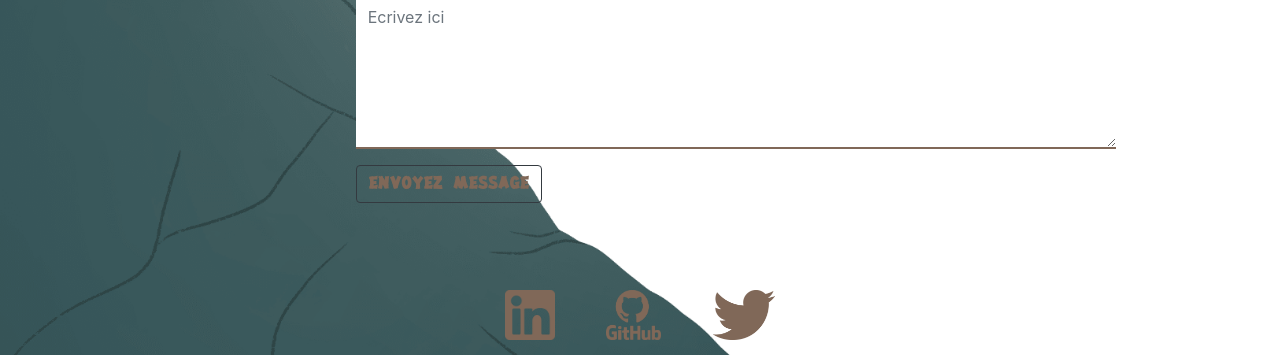
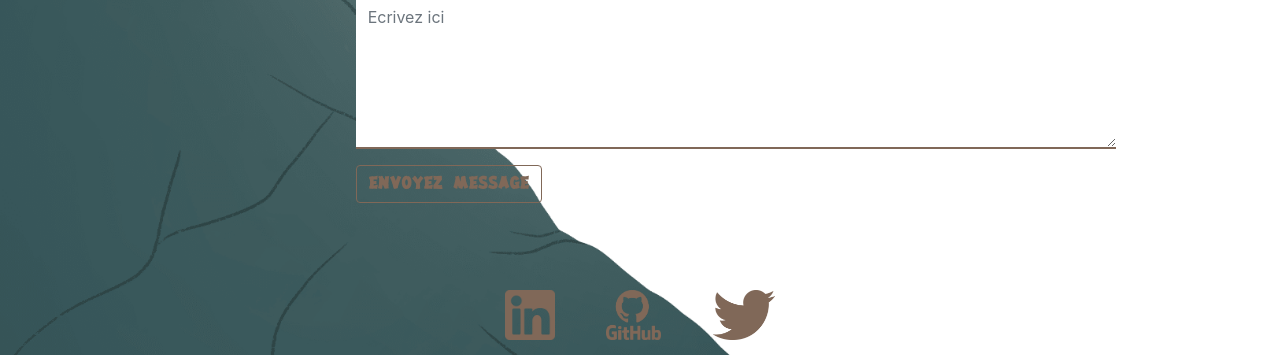
Before and after one commit to mathieuradjouki/portfolio, a PHP site: page / in a window 1280 px wide. Shown: the part 3812-4167 px from the top of the page. Run offline with PHP 8.4, Linux system fonts and the light colour scheme; some web fonts are replaced.

Commit message:
update footer and form

```diff
--- a/assets/css/style.css
+++ b/assets/css/style.css
@@ -392,6 +392,7 @@ label {
 
 #contact_send {
   font-family: "drifttypesolid";
+  border-color: #806858;
   color: #806858;
 }
 #contact_send:hover {
--- a/assets/sass/composants/_form.scss
+++ b/assets/sass/composants/_form.scss
@@ -17,6 +17,7 @@
   }
   #contact_send{
     font-family: 'drifttypesolid';
+    border-color: $darkbrown;
     color: $darkbrown;
       &:hover{
         background-color: $darkbrown;
--- a/footer.php
+++ b/footer.php
@@ -19,7 +19,7 @@
               <?php endif; ?>
               <?php if(isset($_SESSION['success'])): ?>
                 <div class="alert alert-success">
-                  Votre email a été envoyé avec succés!
+                  Votre email a été envoyé avec succéss!
                 </div>
               <?php endif; ?>
           <!--Form contact-->
```
Also changed, not shown: 1 other file.
